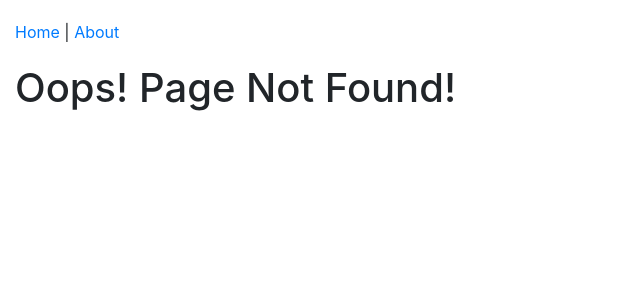
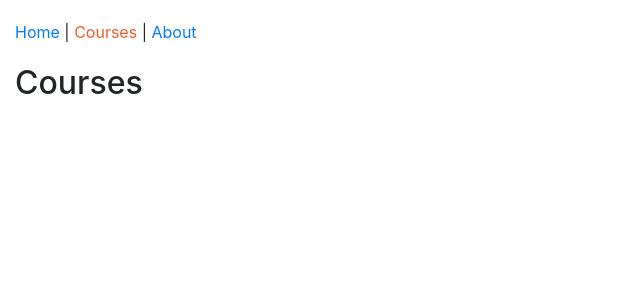
Before and after one commit to amita-shukla/react-redux-ps, a React app: page /courses in a window 1280 px wide. Before the commit this address had no page. Shown: the top 300 px of the page, without its empty margins (0-640 px from the left). Built offline with nearby package versions, Linux system fonts and the light colour scheme.

Commit message:
add CoursesPage

```diff
--- a/src/components/App.js
+++ b/src/components/App.js
@@ -4,6 +4,7 @@
 import AboutPage from "./about/AboutPage";
 import Header from "./common/Header";
 import PageNotFound from "./PageNotFound";
+import CoursesPage from "./courses/CoursesPage";
 
 function App() {
   return (
@@ -12,6 +13,7 @@
       <Switch>
         <Route exact path="/" component={HomePage} />
         <Route path="/about" component={AboutPage} />
+        <Route path="/courses" component={CoursesPage} />
         <Route component={PageNotFound} />
       </Switch>
     </div>
--- a/src/components/common/Header.js
+++ b/src/components/common/Header.js
@@ -9,6 +9,10 @@
         Home
       </NavLink>{" "}
       {" | "}
+      <NavLink to="/courses" activeStyle={activeStyle}>
+        Courses
+      </NavLink>{" "}
+      {" | "}
       <NavLink to="/about" activeStyle={activeStyle}>
         About
       </NavLink>
--- /dev/null
+++ b/src/components/courses/CoursesPage.js
@@ -0,0 +1,10 @@
+import React from "react";
+
+//creating this as a class component just for practice.
+class CoursesPage extends React.Component {
+  render() {
+    return <h2>Courses</h2>;
+  }
+}
+
+export default CoursesPage;
--- a/webpack.config.dev.js
+++ b/webpack.config.dev.js
@@ -19,7 +19,7 @@
     overlay: true,
     historyApiFallback: true,
     disableHostCheck: true,
-    headers: { "Access-Control-Allow-Origin": "+" },
+    headers: { "Access-Control-Allow-Origin": "*" },
     https: false // the last 3 options are due to a bug for latest version of chrome
   },
   plugins: [
```
